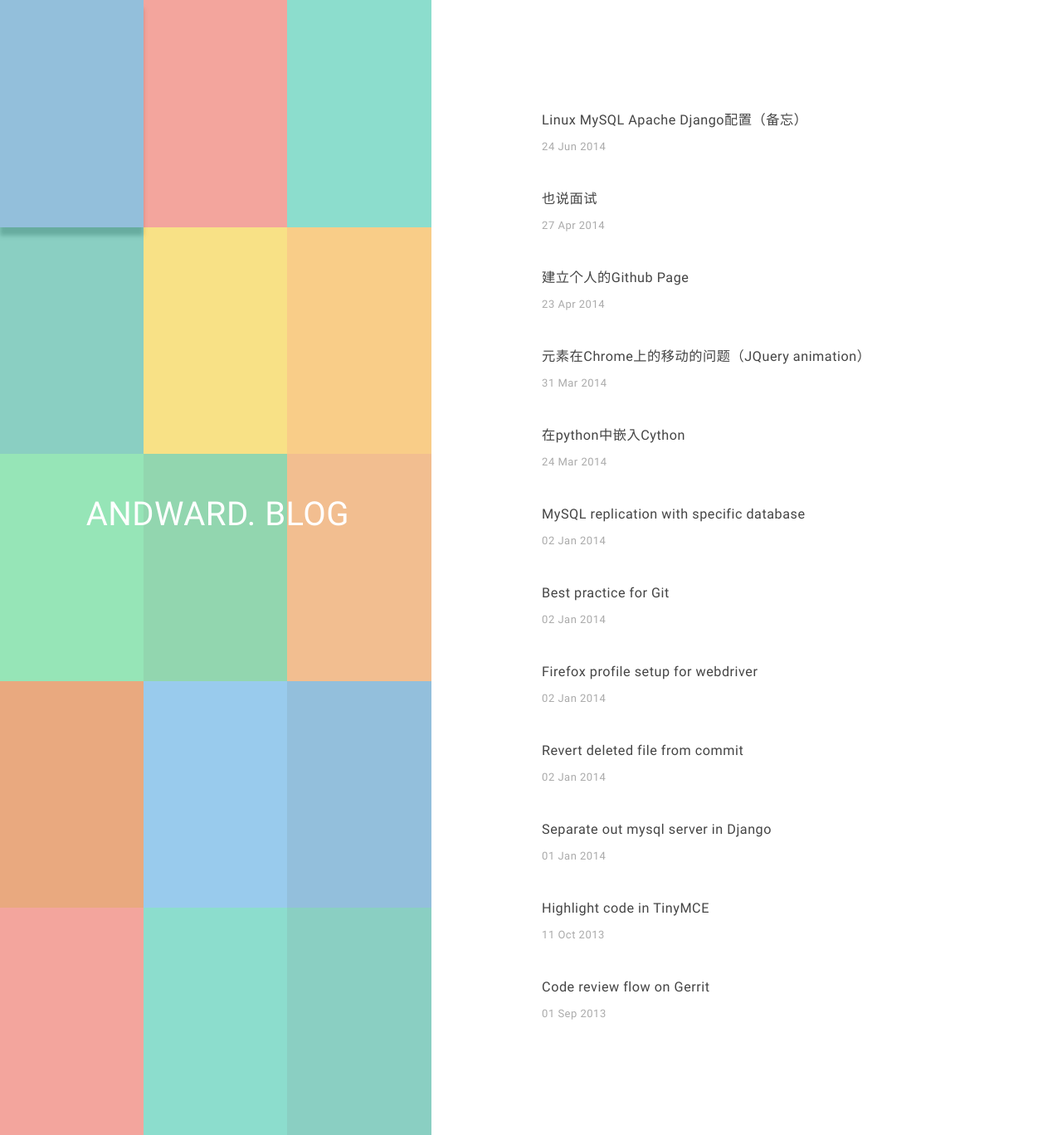
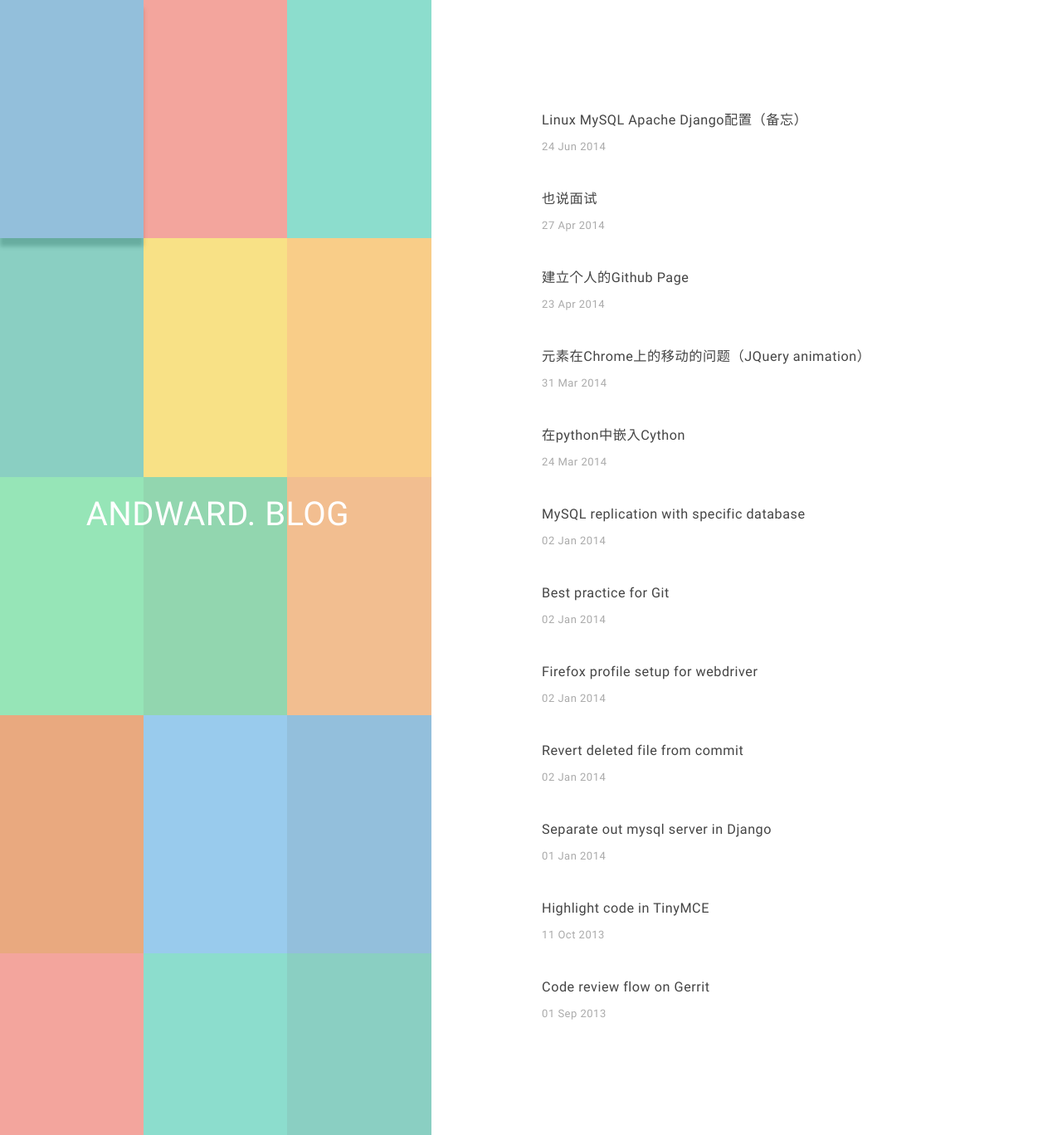
Before and after one commit to andward/andward.github.io, a Jekyll site: the page built from index.html, in a window 1280 px wide and 1368 px high. Shown: the whole window at 83% size. Built offline with Jekyll 4.4.1, drawn with Linux system fonts in a browser that asks for light colours; nearby versions of some CDN libraries; Markdown is read by kramdown in place of the engine named in the settings; comment, search, counter and statistics services are not loaded.

Commit message:
increase color block height

```diff
--- a/css/main.css
+++ b/css/main.css
@@ -69,7 +69,7 @@
     float: left;
     opacity:0.5;
     width: 33%;
-    height: 20%;
+    height: 21%;
   }
   .time {
     margin: 20px 15px;
```
